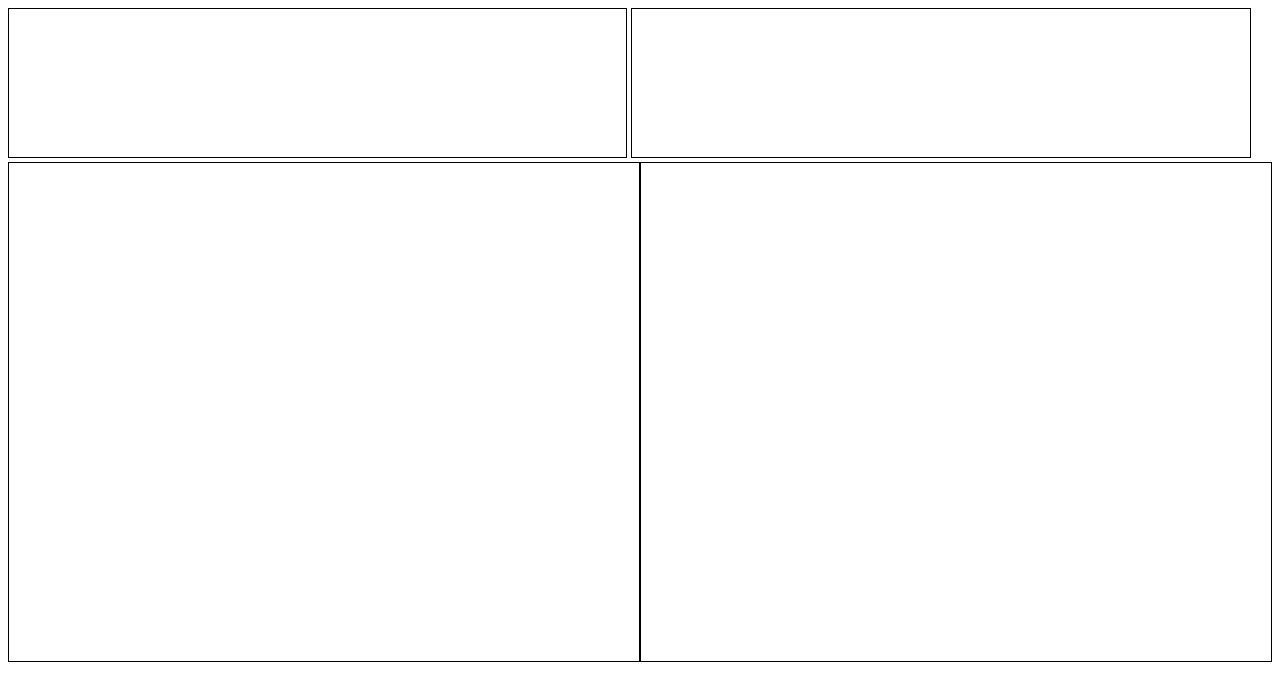
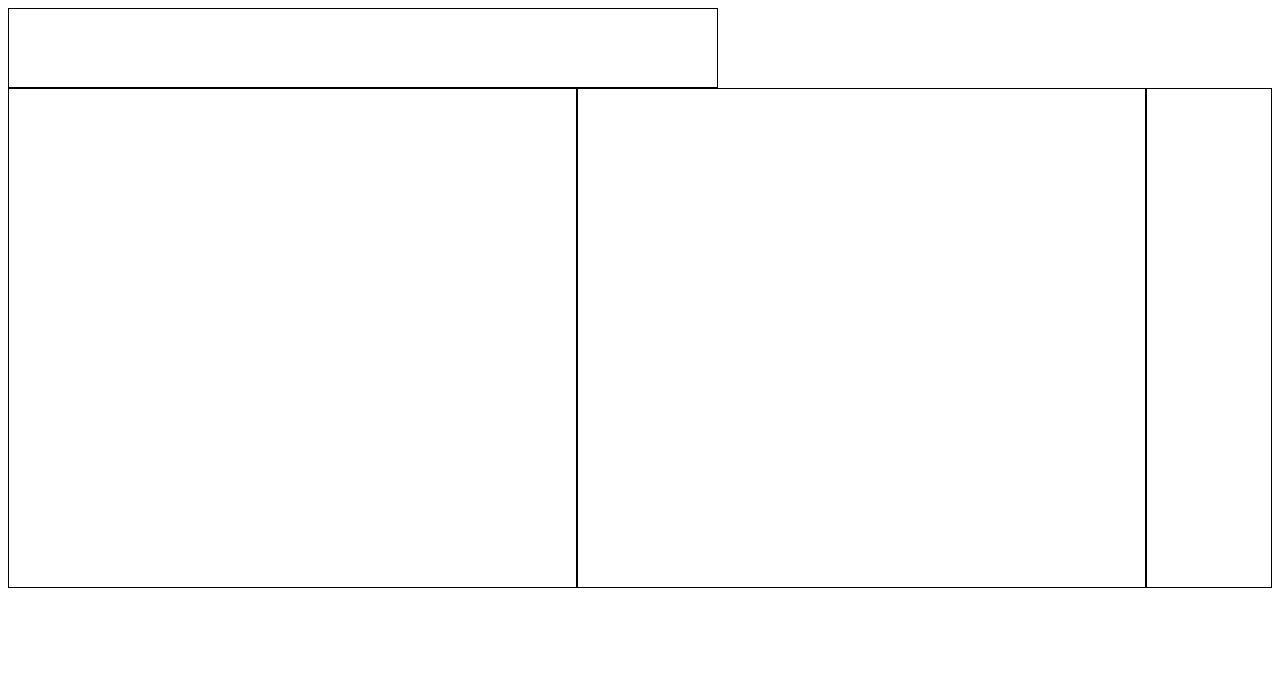
Before and after one commit to TaliSofiMato/Best-Digital-Planner, a plain HTML site: page index.html in a window 1280 px wide. Drawn offline with Linux system fonts and the light colour scheme.

Commit message:
defined tabs area

```diff
--- a/index.html
+++ b/index.html
@@ -4,8 +4,8 @@
     </head>
 
     <body>
-        <div class="tabs"></div>
-        <div class="tabs"></div>
+        <div class="tabhorizontal"></div>
+        <div class="tabvertical"></div>
         <div class="page"></div>
         <div class="page"></div>
     </body>
--- a/style.css
+++ b/style.css
@@ -2,14 +2,23 @@
     /* display: inline-block; */
     border: 1px solid black;
     height: 500px;
-    width: 50%;
+    width: 45%;
     float: left;
     box-sizing: border-box;
 }
-.tabs {
+.tabhorizontal {
     border: 1px solid black;
-    height: 150px;
-    width: 49%;
+    height: 80px;
+    width: 710px;
     box-sizing: border-box;
     display: inline-block;
 }
+.tabvertical {
+    border: 1px solid black;
+    width: 10%;
+    height: 500px;
+    margin-top: 80px;
+    box-sizing: border-box;
+    /* display: inline-block; */
+    float: right;
+}
```
